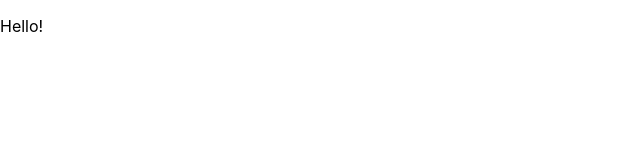
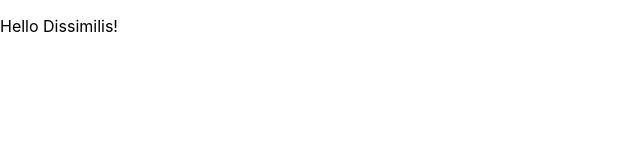
Before and after one commit to lasseklovstad/dissimilis-hackathon, a React (Create React App) app: page / in a window 1280 px wide. Shown: the top 160 px of the page, without its empty margins (0-640 px from the left). Built offline with nearby package versions, Linux system fonts and the light colour scheme.

Commit message:
Endret struktur i henhold til Lasses tilbakemelding #95

```diff
--- a/src/App.tsx
+++ b/src/App.tsx
@@ -1,20 +1,12 @@
 import React from 'react';
-import {Route, BrowserRouter, Switch, Redirect} from 'react-router-dom';
 
-import LandingView from './views/LandingView/LandingView';
-import LoginView from './views/LoginView/LoginView';
+import Routing from './Routing'
 
 function App() {
   return (
-    <BrowserRouter>
-        <Switch>
-            <Route exact path="/" component={LandingView} />
-            <Route exact path="/login" component={LoginView} />
-
-
-            <Route render={() => <Redirect to={{pathname: "/"}} />} />
-        </Switch>
-    </BrowserRouter>
+        <div>
+            <Routing />
+        </div>
   );
 }
 
--- /dev/null
+++ b/src/Routing.tsx
@@ -0,0 +1,21 @@
+import React from 'react';
+import {Route, BrowserRouter, Switch, Redirect} from 'react-router-dom';
+
+import DashboardView from './views/DashboardView/DashboardView';
+import LoginView from './views/LoginView/LoginView';
+
+function Routing() {
+    return (
+        <BrowserRouter>
+            <Switch>
+                <Route exact path="/" component={LoginView} />
+                <Route exact path="/dashboard" component={DashboardView} />
+
+
+                <Route render={() => <Redirect to={{pathname: "/"}} />} />
+            </Switch>
+        </BrowserRouter>
+      );
+}
+
+export default Routing;
--- a/src/views/LandingView/LandingView.tsx
+++ b/src/views/DashboardView/DashboardView.tsx
@@ -1,6 +1,6 @@
 import React from 'react';
 
-function LandingView() {
+function DashboardView() {
   return (
     <div className="App">
       <header className="App-header" id={'app-tittle'}>
@@ -12,4 +12,4 @@ function LandingView() {
   );
 }
 
-export default LandingView;
+export default DashboardView;
```
